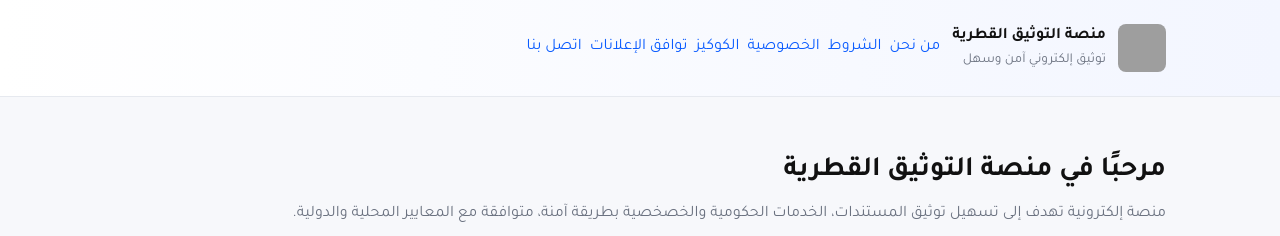
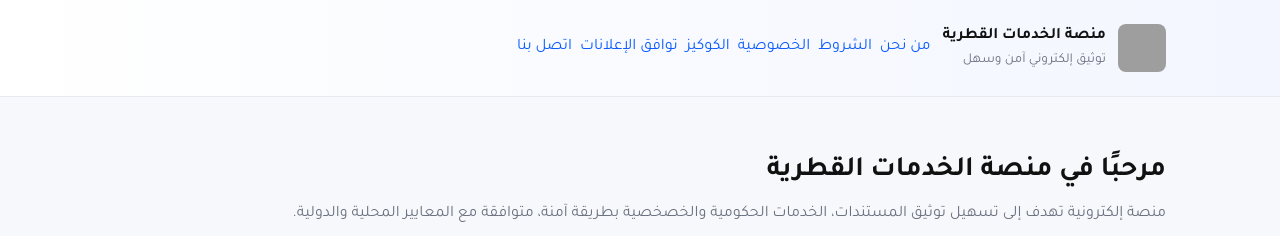
Before and after one commit to alopopau-eng/qa-mod, a website: page index.html in a window 1280 px wide. Shown: the top 236 px of the page. Drawn offline with Linux system fonts and the light colour scheme; grey boxes are pictures that could not be loaded.

Commit message:
شششششششش

```diff
--- a/index.html
+++ b/index.html
@@ -3,8 +3,8 @@
   <head>
     <meta charset="utf-8" />
     <meta name="viewport" content="width=device-width, initial-scale=1" />
-    <title>منصة التوثيق القطرية — تعريفية، شروط، سياسة خصوصية وكوكيز</title>
-    <meta name="description" content="الصفحة التعريفية لمنصة التوثيق القطرية - شروط الاستخدام، سياسة الخصوصية، سياسة الكوكيز، ومتطلبات التوافق مع سياسات جوجل الإعلانية." />
+    <title>منصة الخدمات القطرية — تعريفية، شروط، سياسة خصوصية وكوكيز</title>
+    <meta name="description" content="الصفحة التعريفية لمنصة الخدمات القطرية - شروط الاستخدام، سياسة الخصوصية، سياسة الكوكيز، ومتطلبات التوافق مع سياسات جوجل الإعلانية." />
     <meta name="robots" content="index, follow" />
     <link rel="preconnect" href="https://fonts.googleapis.com">
     <link rel="preconnect" href="https://fonts.gstatic.com" crossorigin>
@@ -14,7 +14,7 @@
     {
       "@context": "https://schema.org",
       "@type": "Organization",
-      "name": "منصة التوثيق القطرية",
+      "name": "منصة الخدمات القطرية",
       "url": "https://example.com/",
       "logo": "https://example.com/logo.png",
       "contactPoint": [{
@@ -66,9 +66,9 @@
       <div class="container">
         <nav aria-label="القائمة الرئيسية">
           <div class="brand">
-            <img src="https://example.com/logo.png" alt="شعار منصة التوثيق القطرية" />
+            <img src="https://example.com/logo.png" alt="شعار منصة الخدمات القطرية" />
             <div>
-              <strong>منصة التوثيق القطرية</strong>
+              <strong>منصة الخدمات القطرية</strong>
               <div style="font-size:0.85rem;color:var(--muted)">توثيق إلكتروني آمن وسهل</div>
             </div>
           </div>
@@ -87,7 +87,7 @@
     <main class="container">
       <section class="hero" id="about">
         <div>
-          <h1>مرحبًا في منصة التوثيق القطرية</h1>
+          <h1>مرحبًا في منصة الخدمات القطرية</h1>
           <p class="lead">منصة إلكترونية تهدف إلى تسهيل توثيق المستندات، الخدمات الحكومية والخصخصية بطريقة آمنة، متوافقة مع المعايير المحلية والدولية.</p>
           <p style="margin-top:12px"><a class="btn" href="#services">عرض الخدمات</a></p>
         </div>
@@ -218,7 +218,7 @@
     <footer class="container">
       <div class="card" style="display:flex;justify-content:space-between;align-items:center">
         <div>
-          © <span id="year"></span> منصة التوثيق القطرية — جميع الحقوق محفوظة.
+          © <span id="year"></span> منصة الخدمات القطرية — جميع الحقوق محفوظة.
         </div>
         <div style="color:var(--muted)">تلتزم المنصة بسياسات الخصوصية ومعايير الإعلانات.</div>
       </div>
```
